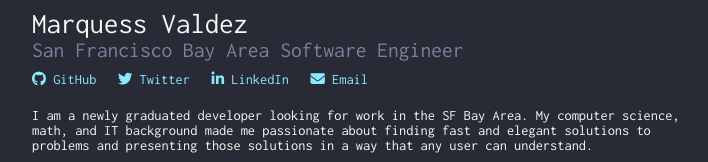
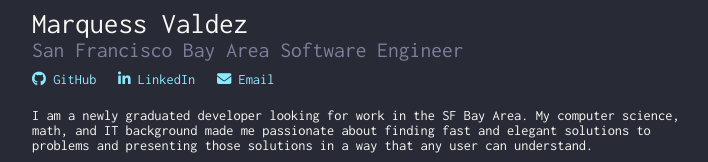
Before and after one commit to MarquessV/marquessv.github.io, a plain HTML site: page index.html in a window 1280 px wide. Shown: the top 162 px of the page, without its empty margins (283-991 px from the left). Drawn offline with Linux system fonts and the light colour scheme.

Commit message:
Removed dead twitter link

```diff
--- a/index.html
+++ b/index.html
@@ -20,7 +20,7 @@
   <h2>San Francisco Bay Area Software Engineer</h2>
     <div class = "links">
       <a href="http://github.com/MarquessV"><i class="fa fa-github"></i> GitHub</a>
-      <a href="http://twitter.com/marquessv_"><i class="fa fa-twitter"></i> Twitter</a>
+      <!--<a href="http://twitter.com/marquessv_"><i class="fa fa-twitter"></i> Twitter</a>-->
       <a href="http://linkedin.com/in/marquessv"><i class="fa fa-linkedin"></i> LinkedIn</a>
       <a href="mailto:marquessavaldez@gmail.com"><i class="fa fa-envelope"></i> Email</a>
     </div>
```
